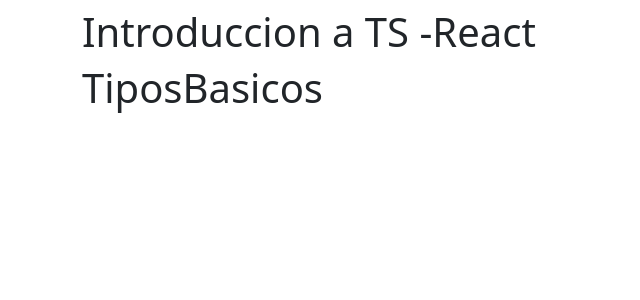
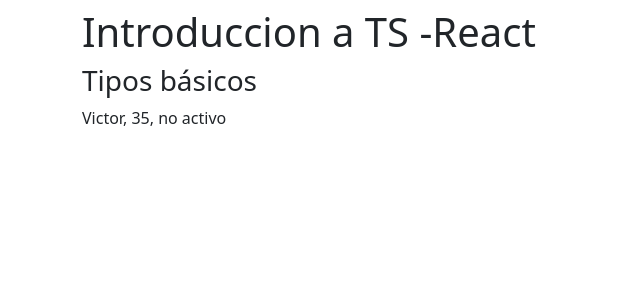
Before and after one commit to vhtoledo/TS-practicasReact, a React (Create React App) app: page / in a window 1280 px wide. Shown: the top 300 px of the page, without its empty margins (0-640 px from the left). Built offline with nearby package versions, Linux system fonts and the light colour scheme.

Commit message:
tipos basicos

```diff
--- a/src/typescript/TiposBasicos.tsx
+++ b/src/typescript/TiposBasicos.tsx
@@ -1,8 +1,18 @@
 
 export const TiposBasicos = () => {
-  return (
-    <>
-      <h1>TiposBasicos</h1>
-    </>
-  )
+
+    const nombre: string = 'Victor';
+    const edad: number = 35;
+    const estaActivo:boolean = false;
+
+    const poderes: (string|number)[] = []; // 'Velocidad','Volar','Respirar en el agua'
+
+    return (
+        <>
+            <h3>Tipos básicos</h3>
+            { nombre }, { edad }, { (estaActivo) ? 'activo' : 'no activo' }
+            <br/>
+            { poderes.join(', ') }
+        </>
+    )
 }
```
